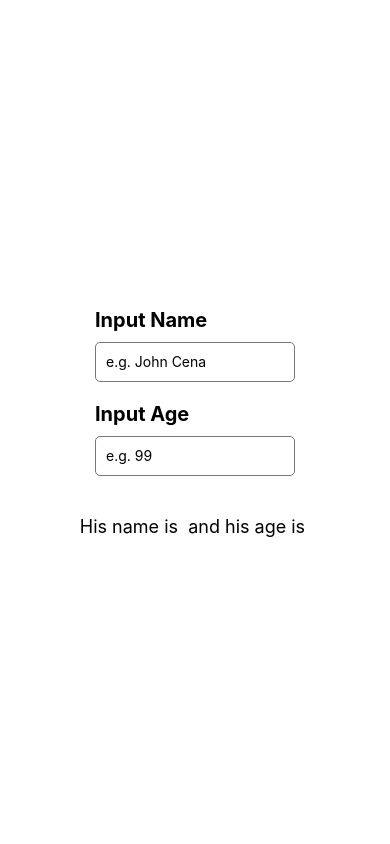
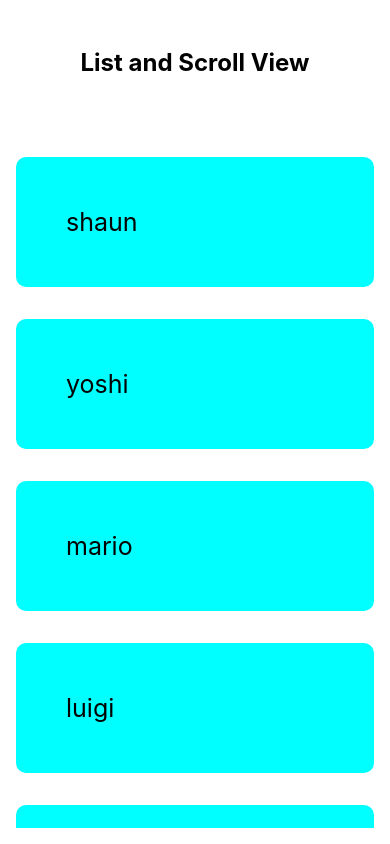
Before and after one commit to alifrizqullahmaruf/React_Native_ToDoList, a React Native app: screen / in a window 390 px wide. Built offline with nearby package versions, Linux system fonts and the light colour scheme.

Commit message:
React Native Tutorial #6 - Lists & ScrollView

```diff
--- a/App.js
+++ b/App.js
@@ -1,34 +1,30 @@
-import React from 'react';
-import { Button, StyleSheet, Text, TextInput, View } from 'react-native';
+import React, { useState } from 'react';
+import { Button, StyleSheet, Text, TextInput, View, ScrollView } from 'react-native';
 
 export default function App() {
   // Object atau data yang akan digunakan untuk useState
-  const [name, setName] = React.useState('');
-  const [age, setAge] = React.useState('');
+  const [people, setPeople] = useState([
+    { name: 'shaun', key: '1' },
+    { name: 'yoshi', key: '2' },
+    { name: 'mario', key: '3' },
+    { name: 'luigi', key: '4' },
+    { name: 'peach', key: '5' },
+    { name: 'toad', key: '6' },
+    { name: 'bowser', key: '7' },
+  ]);
 
   return (
     <View style={styles.container}>
       <View style={styles.inputContainer}>
-        <Text style={styles.boldText}>Input Name</Text>
-        <TextInput
-          style={styles.input}
-          placeholder='e.g. John Cena'
-          onChangeText={(val) => setName(val)}
-          multiline={false} // Set false agar tidak multiline
-        />
+        <Text style={styles.headline}>List and Scroll View</Text>
       </View>
-      <View style={styles.inputContainer}>
-        <Text style={styles.boldText}>Input Age</Text>
-        <TextInput
-          style={styles.input}
-          placeholder='e.g. 99'
-          onChangeText={(val) => setAge(val)}
-          keyboardType='numeric'
-        />
-      </View>
-      <View style={styles.resultContainer}>
-        <Text style={styles.resultText}>His name is {name} and his age is {age}</Text>
-      </View>
+      <ScrollView style={styles.scrollView}>
+        {people.map((item) => (
+          <View key={item.key} style={styles.item}>
+            <Text style={styles.text}>{item.name}</Text>
+          </View>
+        ))}
+      </ScrollView>
     </View>
   );
 }
@@ -38,33 +34,28 @@ const styles = StyleSheet.create({
   container: {
     flex: 1,
     backgroundColor: '#fff',
-    alignItems: 'center',
-    justifyContent: 'center',
-    paddingHorizontal: 20, // Padding horizontal agar konten tidak terlalu dekat dengan tepi layar
+    margin: 16,
+  },
+  headline: {
+    fontSize: 24,
+    fontWeight: 'bold',
+    textAlign: 'center',
+    margin: 16,
   },
   inputContainer: {
-    marginBottom: 20, // Memberi jarak antara input fields
+    margin: 16,
   },
-  resultContainer: {
-    marginTop: 20, // Memberi jarak antara input fields dengan hasil
+  scrollView: {
+    marginTop: 16,
   },
-  boldText: {
-    color: 'black',
-    fontWeight: 'bold',
-    fontSize: 20,
-    marginBottom: 10, // Memberi jarak antara teks dengan input fields
+  item: {
+    marginTop: 32,
+    padding: 50,
+    backgroundColor: 'aqua',
+    borderRadius: 10,
+    // alignItems: 'center',
   },
-  input: {
-    borderColor: '#777',
-    borderWidth: 1,
-    borderRadius: 5,
-    padding: 10,
-    width: 200,
-    height: 40,
-  },
-  resultText: {
-    color: 'black',
-    fontSize: 18,
-    textAlign: 'center',
+  text: {
+    fontSize: 25,
   },
 });
```
